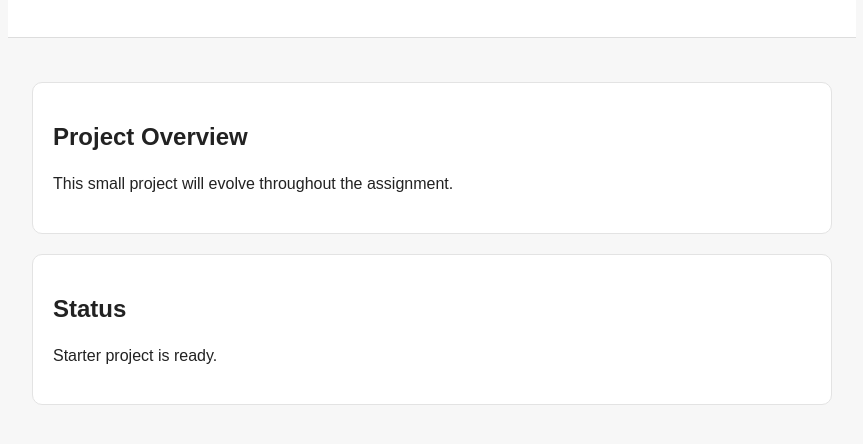
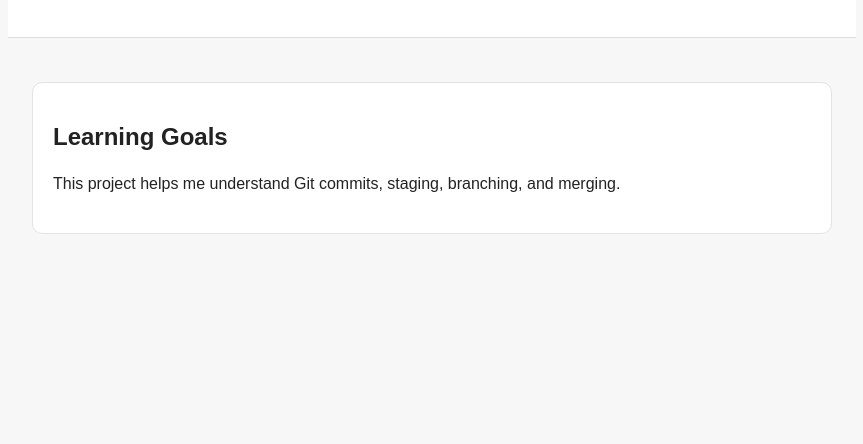
Before and after one commit to N00rFaR/git-session1-N00rFaR, a plain HTML site: page index.html in a window 1280 px wide. Shown: the part 132-576 px from the top of the page, without its empty margins (208-1071 px from the left). Drawn offline with Linux system fonts and the light colour scheme.

Commit message:
Add learning goals section

```diff
--- a/index.html
+++ b/index.html
@@ -12,14 +12,11 @@
     <p>Welcome to my Git and GitHub learning project!</p>
   </header>
   <main>
-    <section id="overview">
-      <h2>Project Overview</h2>
-      <p>This small project will evolve throughout the assignment.</p>
-    </section>
-    <section id="status">
-      <h2>Status</h2>
-      <p id="status-message">Project loaded.</p>
-    </section>
+    <section>
+    <h2>Learning Goals</h2>
+    <p>This project helps me understand Git commits,
+       staging, branching, and merging.</p>
+</section>
   </main>
   <script src="app.js"></script>
 </body>
```
